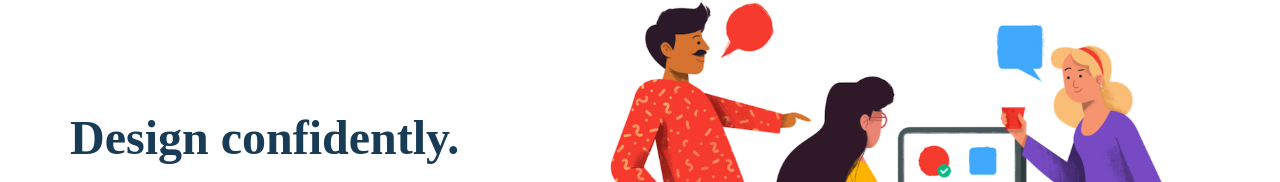
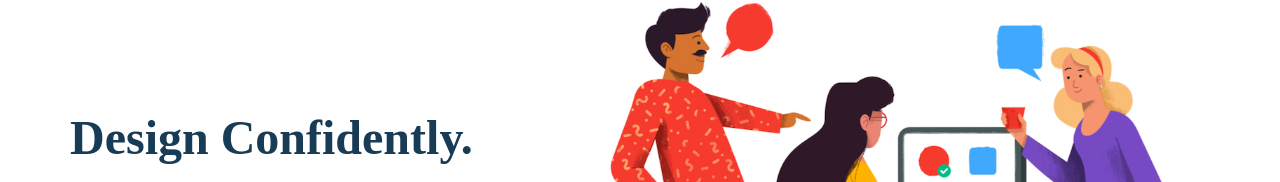
Before and after one commit to Uditsingh1234/Usability-Website-Clone, a plain HTML site: page index.html in a window 1280 px wide. Shown: the part 162-344 px from the top of the page. Drawn offline with Linux system fonts and the light colour scheme.

Commit message:
Update index.html

```diff
--- a/index.html
+++ b/index.html
@@ -39,7 +39,7 @@
         <div class="container">
             <div class="header-section">
                 <div class="header-left">
-                    <h1>Design confidently.</h1>
+                    <h1>Design Confidently.</h1>
                     <p>UsabilityHub is a remote user research
                          platform that takes the guesswork out
                          of design decisions by validating them
```
